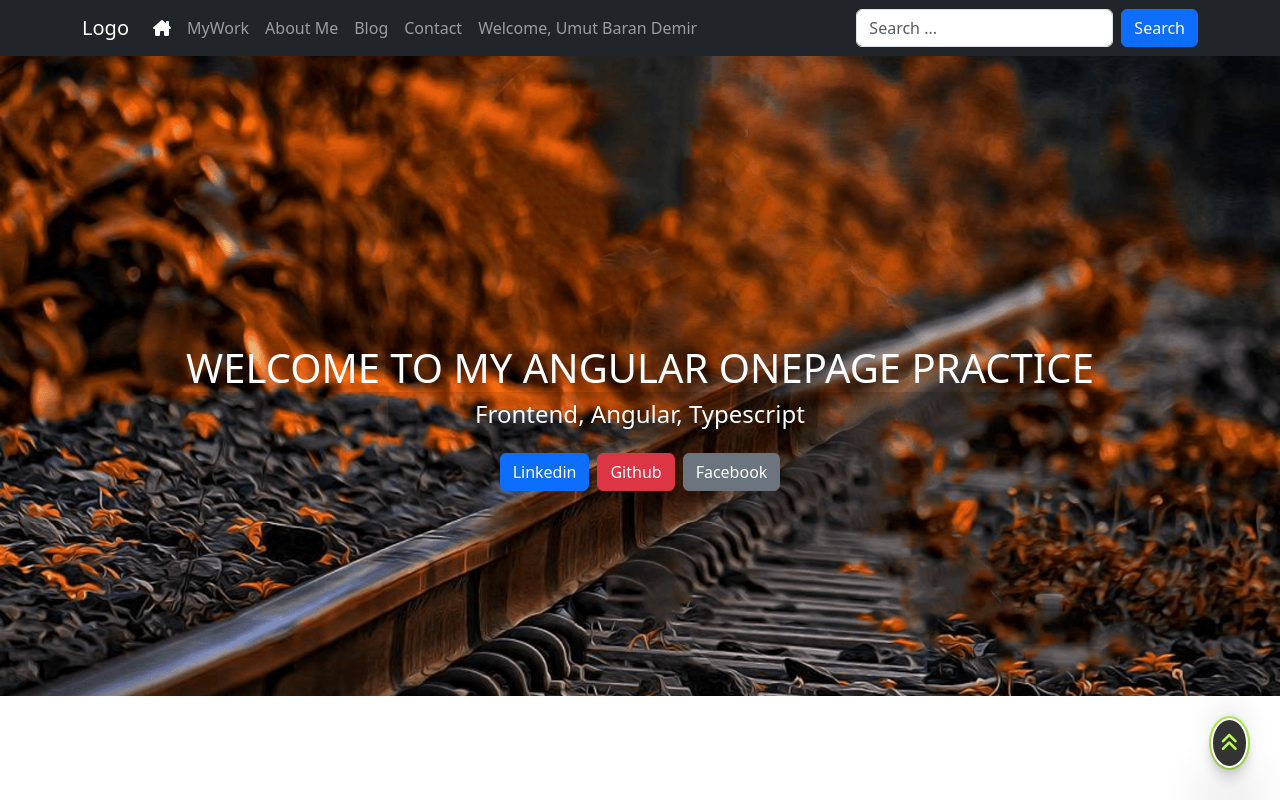
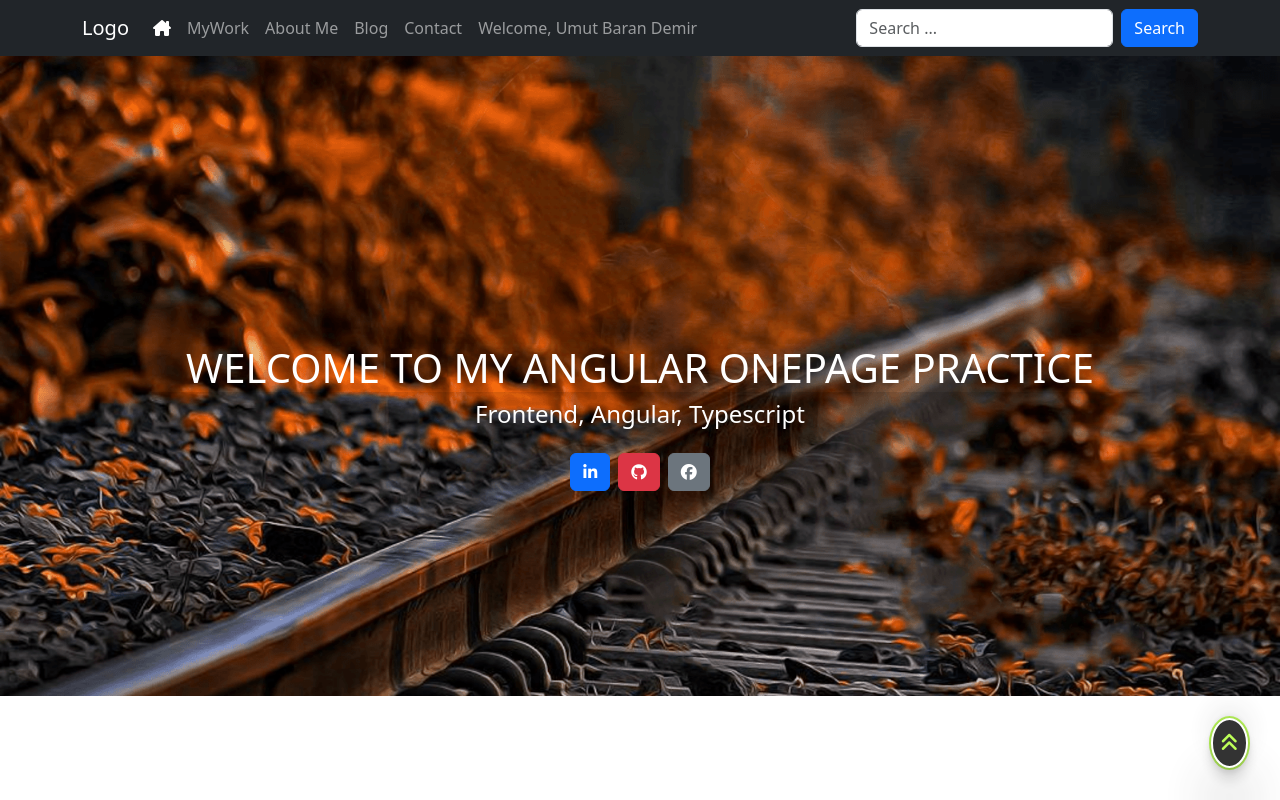
Before and after one commit to umutbarandemir/angular-onepage, an Angular app: page / in a window 1280 px wide. Shown: the top 800 px of the page. Built offline with nearby package versions, Linux system fonts and the light colour scheme.

Commit message:
socials link buttons

```diff
--- a/src/app/onepage-header/onepage-header.component.html
+++ b/src/app/onepage-header/onepage-header.component.html
@@ -6,12 +6,12 @@
     <div class="jumbotron text-white text-shadow">
       <div class="container">
         <div class="text-center p-5">
-          <h1 class="text-uppercase shadow">Welcome to my Angular OnePage Practice</h1>
-          <h4>Frontend, Angular, Typescript</h4>
+          <h1 class="text-uppercase shadow">{{header}}</h1>
+          <h4>{{title}}</h4>
           <div id="header_social" class=" mt-4 mb-3">
-            <a href="" class="btn btn-primary me-2">Linkedin</a>
-          <a href="" class="btn btn-danger me-2">Github</a>
-          <a href="" class="btn btn-secondary">Facebook</a></div>
+            <a href="" class="btn btn-primary me-2"><i class="fa-brands fa-linkedin-in"></i></a> <!-- Linkedin-->
+            <a href="" class="btn btn-danger me-2"><i class="fa-brands fa-github"></i></a> <!--Github-->
+            <a href="" class="btn btn-secondary"><i class="fa-brands fa-facebook"></i></a></div> <!--facebook-->
           </div>
 
       </div>
--- a/src/app/onepage-header/onepage-header.component.ts
+++ b/src/app/onepage-header/onepage-header.component.ts
@@ -21,4 +21,11 @@ import { NavbarComponent } from '../navbar/navbar.component';
 })
 export class OnepageHeaderComponent {
 
+  header:string="Welcome to my Angular OnePage Practice";
+  title:string="Frontend, Angular, Typescript";
+
+  constructor(){
+
+  }
+
 } //end OnepageHeaderComponent
```
